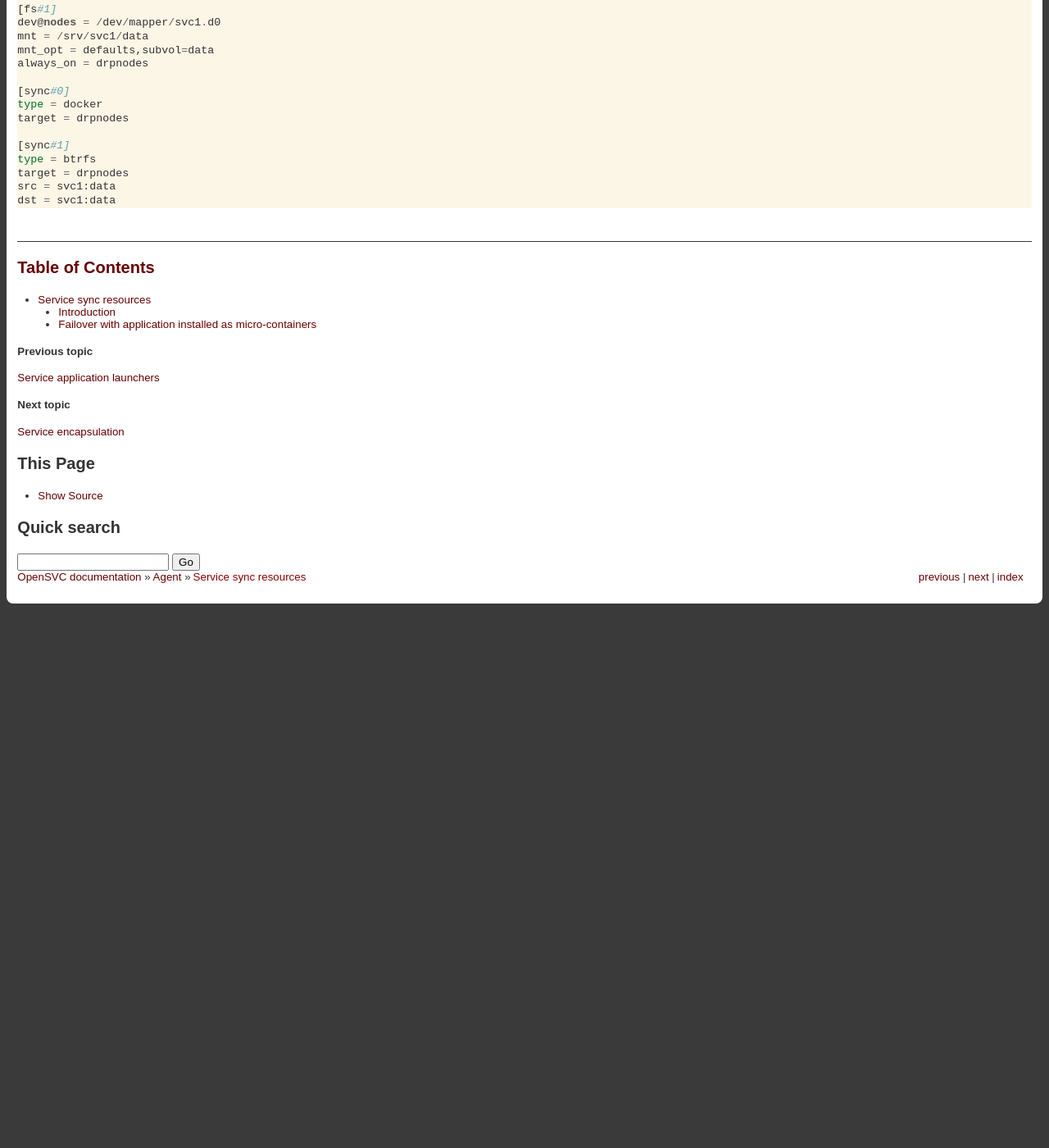
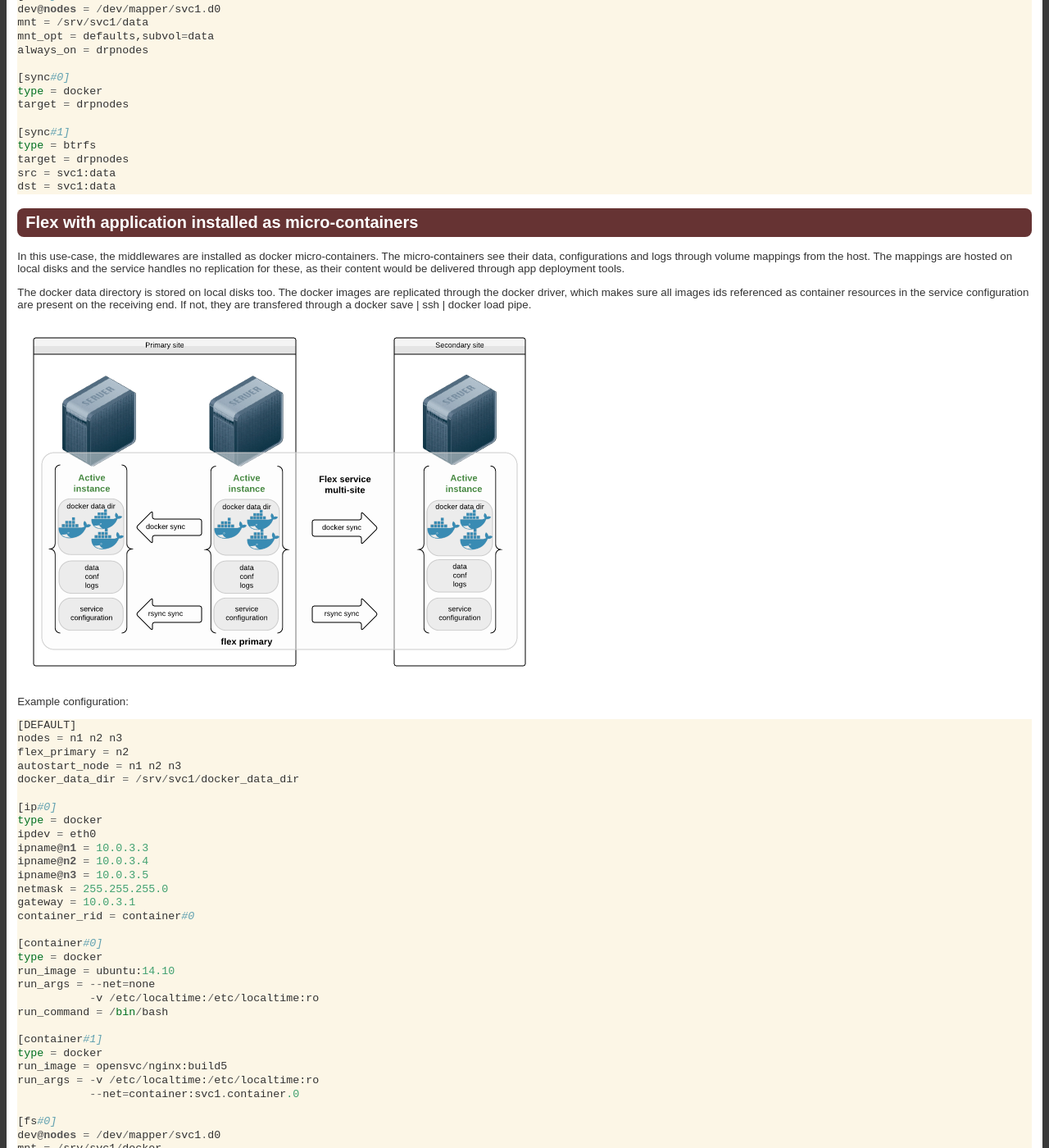
Before and after one commit to opensvc/docs.opensvc.com, a Sphinx documentation site: the page built from source/agent.service.sync.rst, in a window 1280 px wide and 1400 px high, scrolled down 1573 px. Shown: the whole window at 82% size. Built offline with Sphinx 7.4.7, drawn with Linux system fonts in a browser that asks for light colours; comment, search, counter and statistics services are not loaded; before the commit the page ends 2317 px from its top, so only the background shows below that; some of the changed text lies outside the part shown.

Commit message:
Add a flex+docker sync use-case

```diff
--- a/source/agent.service.sync.rst
+++ b/source/agent.service.sync.rst
@@ -56,7 +56,6 @@ Example configuration::
   run_args = -v /etc/localtime:/etc/localtime:ro
              --net=container:svc1.container.0
 
-
   [fs#0]
   dev@nodes = /dev/mapper/svc1.d0
   mnt = /srv/svc1/docker
@@ -78,3 +77,60 @@ Example configuration::
   target = drpnodes
   src = svc1:data
   dst = svc1:data
+
+Flex with application installed as micro-containers
+***************************************************
+
+In this use-case, the middlewares are installed as docker micro-containers. The micro-containers see their data, configurations and logs through volume mappings from the host. The mappings are hosted on local disks and the service handles no replication for these, as their content would be delivered through app deployment tools.
+
+The docker data directory is stored on local disks too. The docker images are replicated through the docker driver, which makes sure all images ids referenced as container resources in the service configuration are present on the receiving end. If not, they are transfered through a docker save | ssh | docker load pipe.
+
+.. image:: _static/agent.service.sync.flex.docker.png
+   :scale: 50 %
+
+Example configuration::
+
+  [DEFAULT]
+  nodes = n1 n2 n3
+  flex_primary = n2
+  autostart_node = n1 n2 n3
+  docker_data_dir = /srv/svc1/docker_data_dir
+
+  [ip#0]
+  type = docker
+  ipdev = eth0
+  ipname@n1 = 10.0.3.3
+  ipname@n2 = 10.0.3.4
+  ipname@n3 = 10.0.3.5
+  netmask = 255.255.255.0
+  gateway = 10.0.3.1
+  container_rid = container#0
+
+  [container#0]
+  type = docker
+  run_image = ubuntu:14.10
+  run_args = --net=none
+             -v /etc/localtime:/etc/localtime:ro
+  run_command = /bin/bash
+
+  [container#1]
+  type = docker
+  run_image = opensvc/nginx:build5
+  run_args = -v /etc/localtime:/etc/localtime:ro
+             --net=container:svc1.container.0
+
+  [fs#0]
+  dev@nodes = /dev/mapper/svc1.d0
+  mnt = /srv/svc1/docker
+  mnt_opt = defaults,subvol=docker
+  always_on = drpnodes
+
+  [fs#1]
+  dev@nodes = /dev/mapper/svc1.d0
+  mnt = /srv/svc1/data
+  mnt_opt = defaults,subvol=data
+  always_on = drpnodes
+
+  [sync#0]
+  type = docker
+  target = drpnodes
```
Also changed, not shown: source/_static/agent.service.sync.flex.docker.png (added).
